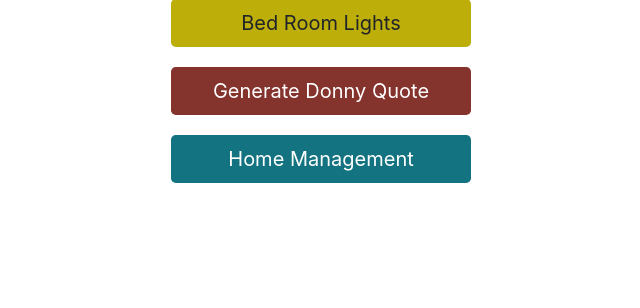
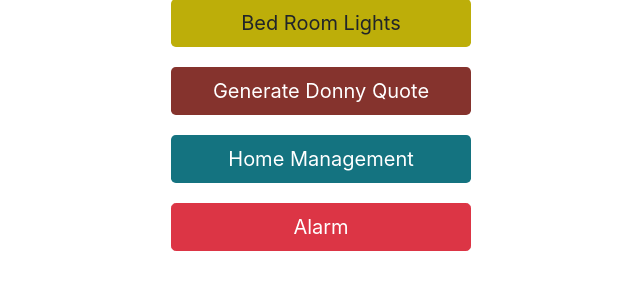
Before and after one commit to derekf55/derekfranzWebSite, a PHP site: page / in a window 1280 px wide. Shown: the part 323-631 px from the top of the page, without its empty margins (319-959 px from the left). Run offline with PHP 8.4, Linux system fonts and the light colour scheme.

Commit message:
Added alarm to main page

```diff
--- a/index.php
+++ b/index.php
@@ -70,6 +70,9 @@
         <div class="d-flex justify-content-center">
             <button type="button" onclick="window.location.href = 'homeManagement.php';" class="btn  btn-lg btn-options" style="background:rgb(20, 115, 128); color:white;">Home Management</button>
         </div>
+        <div class="d-flex justify-content-center">
+            <button type="button" onclick="window.location.href = 'alarm.php';" class="btn btn-danger btn-lg btn-options" >Alarm</button>
+        </div>
 
         </div>
   </div>
```
